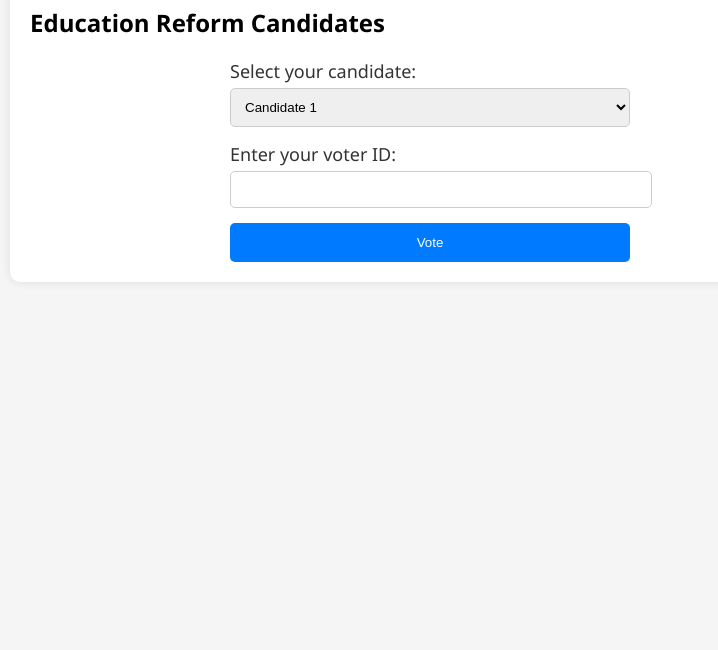
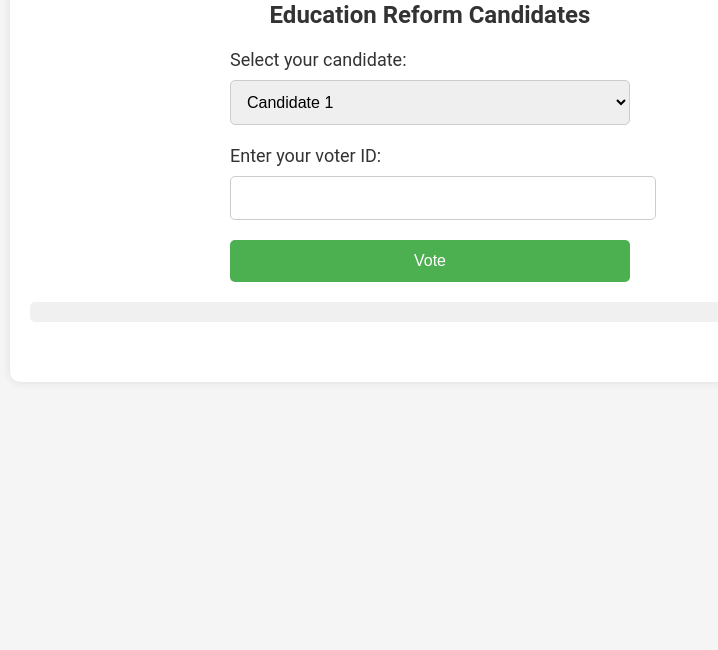
Before and after one commit to parth123046/Voting-machine, a plain HTML site: page index.html in a window 1280 px wide. Shown: the part 150-800 px from the top of the page, without its empty margins (210-928 px from the left). Drawn offline with Linux system fonts and the light colour scheme.

Commit message:
Update styles.css

```diff
--- a/styles.css
+++ b/styles.css
@@ -1,5 +1,5 @@
 body {
-  font-family: 'Segoe UI', Tahoma, Geneva, Verdana, sans-serif;
+  font-family: 'Roboto', sans-serif;
   margin: 0;
   padding: 0;
   background-color: #f5f5f5;
@@ -14,9 +14,13 @@ body {
   box-shadow: 0 0 10px rgba(0, 0, 0, 0.1);
 }
 
-h1 {
+h1, h2 {
   text-align: center;
   color: #333;
+}
+
+.category {
+  margin-bottom: 40px;
 }
 
 form {
@@ -26,48 +30,42 @@ form {
 
 label {
   display: block;
-  margin-bottom: 5px;
+  margin-bottom: 10px;
   font-size: 18px;
   color: #333;
 }
 
 select, input[type="text"] {
   width: 100%;
-  padding: 10px;
-  margin-bottom: 15px;
+  padding: 12px;
+  margin-bottom: 20px;
   border: 1px solid #ccc;
   border-radius: 5px;
+  font-size: 16px;
 }
 
 button {
   width: 100%;
   padding: 12px;
-  background-color: #007bff;
-  color: #fff;
+  background-color: #4CAF50;
+  color: white;
   border: none;
   border-radius: 5px;
   cursor: pointer;
+  font-size: 16px;
   transition: background-color 0.3s ease;
 }
 
 button:hover {
-  background-color: #0056b3;
+  background-color: #45a049;
 }
 
-#votingResults {
-  margin-top: 30px;
-}
-
-#resultsList {
-  list-style: none;
-  padding: 0;
-}
-
-#resultsList li {
+.votingResults {
+  margin-top: 20px;
   padding: 10px;
   background-color: #f0f0f0;
-  margin-bottom: 5px;
   border-radius: 5px;
+  font-size: 16px;
 }
 
 #voterTurnout {
@@ -76,11 +74,3 @@ button:hover {
   color: #333;
   text-align: center;
 }
-
-#auditButtons {
-  margin-top: 30px;
-}
-
-#auditButtons button {
-  margin-right: 10px;
-}
```
